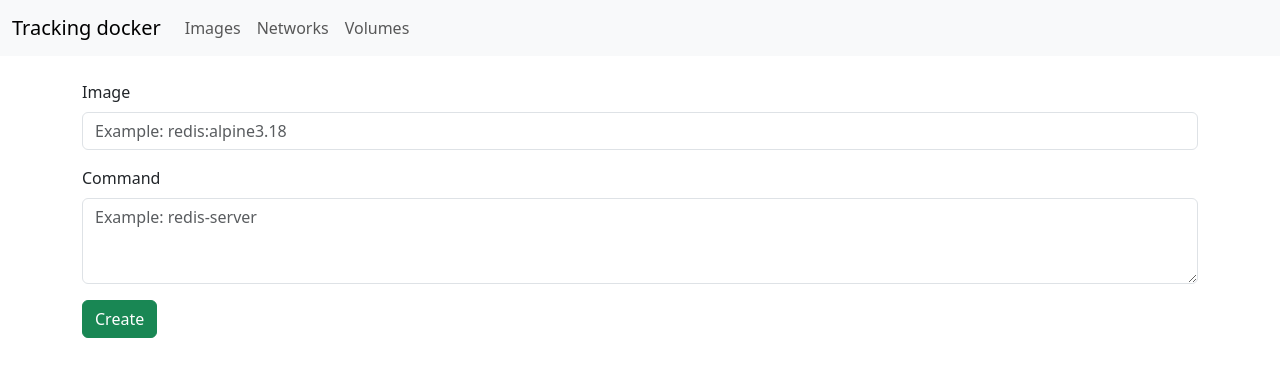
After one commit to BygTTeKep/TrackingDocker, a Django app: page /create in a window 1280 px wide. The commit adds this page. Shown: the top 377 px of the page. Run offline with Django 4.2, Linux system fonts and the light colour scheme.

Commit message:
add create container

```diff
--- a/docker-compose.yml
+++ b/docker-compose.yml
@@ -22,6 +22,7 @@ services:
   #     - redis
   #   depends_on:
   #     - redis
+
   # flower:
   #   build:
   #     context: .
--- /dev/null
+++ b/tracking/templates/tracking/createContainer.html
@@ -0,0 +1,20 @@
+{% extends 'tracking/base.html' %}
+
+{% block title %}
+    create container
+{% endblock %}
+
+{% block content %}
+    <form method="post">
+        {% csrf_token %}
+        <div class="mb-3">
+            <label for="inputImage" class="form-label">Image</label>
+            <input type="text" class="form-control" id="inputImage" placeholder="Example: redis:alpine3.18">
+        </div>
+        <div class="mb-3">
+            <label for="TextAreaCommand" class="form-label">Command</label>
+            <textarea class="form-control" id="TextAreaCommand" rows="3" placeholder="Example: redis-server"></textarea>
+        </div>
+        <button type="submit" class="btn btn-success">Create</button>
+    </form>
+{% endblock %}
--- a/tracking/urls.py
+++ b/tracking/urls.py
@@ -9,8 +9,8 @@ from .views import (
     get_networks,
     get_volumes,
     get_volumes_json,
-    get_services_json,
     detail_images,
+    create_container,
 )
 
 
@@ -26,7 +26,6 @@ urlpatterns = [
     # path("api/networks", get_image_json, name="getNetworksApi"),
     path("volumes", get_volumes, name="getVolumes"),
     path("api/volumes", get_volumes_json, name="getVolumesApi"),
-    path("api/services", get_services_json, name="getServicesApi"),
-
-
+    # path("api/services", get_services_json, name="getServicesApi"),
+    path("create", create_container, name="create"),
 ]
--- a/tracking/views.py
+++ b/tracking/views.py
@@ -18,9 +18,17 @@ def decode_dict(objectData:dict):
     #     objectAttrs = re.sub("CMD [\""+ r"[\w\.-]+"+ "\"]", re.search("CMD [\""+ r"[\w\.-]+"+ "\"]",objectFormat).group().replace('"', "'"), objectFormat)
     #     print( json.loads(objectAttrs))
 
+def create_container(request:HttpRequest):
+    if request.method == "POST":
+        image = request.POST.get("inputImage")
+        commands = str(request.POST.get("textAreaCommand"))
+        client.containers.create(image, commands)
+    else:
+        return render(request, "tracking/createContainer.html", {})
+    return render(request, "tracking/createContainer.html", {})
+
 
 def get_сontainers(request:HttpRequest):
-    # Добавить возможность создания конейнера (POST, GET ?)
     context = {
         "containers":client.containers.list(all=True),
         # "statusContainer": status_container.delay()
@@ -51,7 +59,6 @@ def get_image_json(request:HttpRequest):
     context = {}
     for i in range(0, len(client.images.list(all=True))):
         context[i] = client.images.list(all=True)[i].attrs
-    print(context[0])
     return JsonResponse(context)
 
 
@@ -91,8 +98,9 @@ def get_volumes_json(request:HttpRequest):
         context[i] = client.volumes.list()[i].attrs
     return JsonResponse(client.volumes.list().attrs)
 
-def get_services_json(request:HttpRequest):
-    context = {}
-    for i in range(0, len(client.services.list())):
-        context[i] = client.services.list()[i].attrs
-    return JsonResponse(context)
+#docker-swarm
+# def get_services_json(request:HttpRequest):
+#     context = {}
+#     for i in range(0, len(client.services.list())):
+#         context[i] = client.services.list()[i].attrs
+#     return JsonResponse(context)
```
Also changed, not shown: tracking/templates/tracking/allContainers.html (deleted, +0 -39 lines), tracking/templates/tracking/allNetworks.html (+11 -1 lines).
